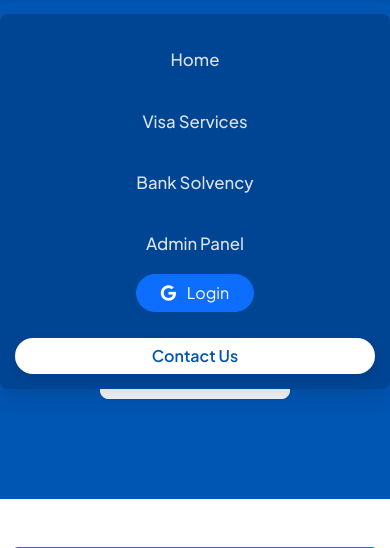
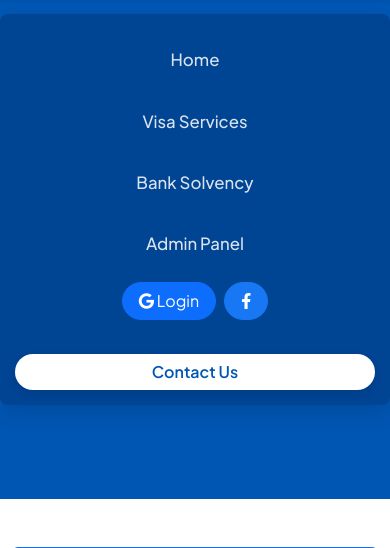
Before and after one commit to imranislam7221-commits/bdtrippers, a PHP site: page /index.php in a window 390 px wide, after a click that opens the changed part. Shown: the part 79-627 px from the top of the page. Run offline with PHP 8.4, Linux system fonts and the light colour scheme; some libraries are stand-ins or nearby versions; some web fonts are replaced.

Commit message:
style: center login buttons on mobile menu

```diff
--- a/includes/header.php
+++ b/includes/header.php
@@ -53,10 +53,15 @@
                     <li class="nav-item">
                         <a class="nav-link custom-link" href="admin_upload.php">Admin Panel</a>
                     </li>
-                    <li class="nav-item ms-lg-2" id="auth-btn-container">
-                        <button onclick="loginWithGoogle()" class="btn btn-primary rounded-pill px-4">
-                            <i class="fab fa-google me-2"></i> Login
-                        </button>
+                    <li class="nav-item ms-lg-2 py-2 py-lg-0" id="auth-btn-container">
+                        <div class="d-flex gap-2 justify-content-center justify-content-lg-start">
+                            <button onclick="loginWithGoogle()" class="btn btn-primary rounded-pill px-3">
+                                <i class="fab fa-google"></i> Login
+                            </button>
+                            <button onclick="loginWithFacebook()" class="btn btn-primary rounded-pill px-3" style="background-color: #1877F2; border-color: #1877F2;">
+                                <i class="fab fa-facebook-f"></i>
+                            </button>
+                        </div>
                     </li>
                     <li class="nav-item ms-lg-3 mt-3 mt-lg-0 w-100 w-lg-auto text-center">
                         <a class="btn custom-btn-white rounded-pill px-4" href="contact.php">Contact Us</a>
@@ -69,10 +74,12 @@
         auth.onAuthStateChanged(user => {
             const container = document.getElementById('auth-btn-container');
             if (user) {
+                const displayName = user.displayName ? user.displayName.split(' ')[0] : 'User';
+                const photoURL = user.photoURL || 'https://via.placeholder.com/25';
                 container.innerHTML = `
                     <div class="dropdown">
                         <button class="btn btn-outline-primary dropdown-toggle rounded-pill" type="button" data-bs-toggle="dropdown">
-                            <img src="${user.photoURL}" width="25" class="rounded-circle me-1"> ${user.displayName.split(' ')[0]}
+                            <img src="${photoURL}" width="25" class="rounded-circle me-1"> ${displayName}
                         </button>
                         <ul class="dropdown-menu">
                             <li><a class="dropdown-item" href="dashboard.php">Dashboard</a></li>
```
